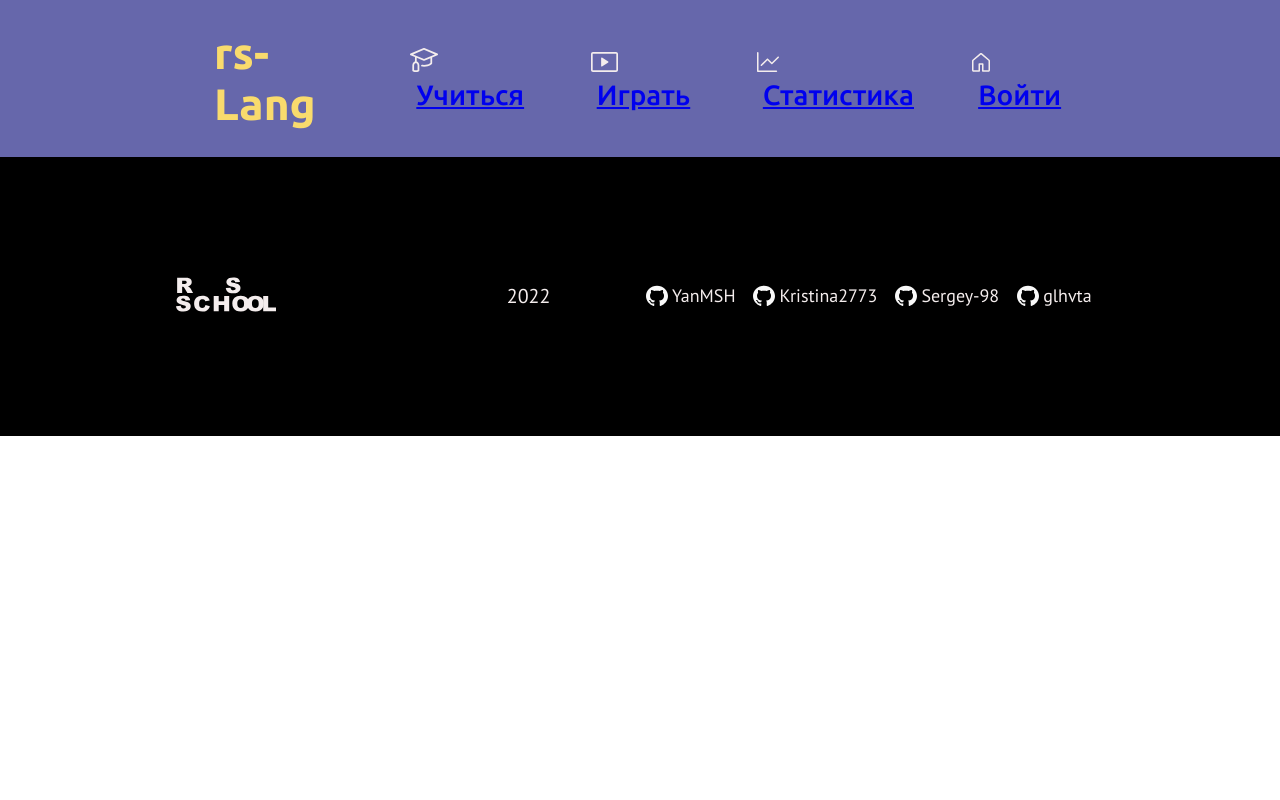
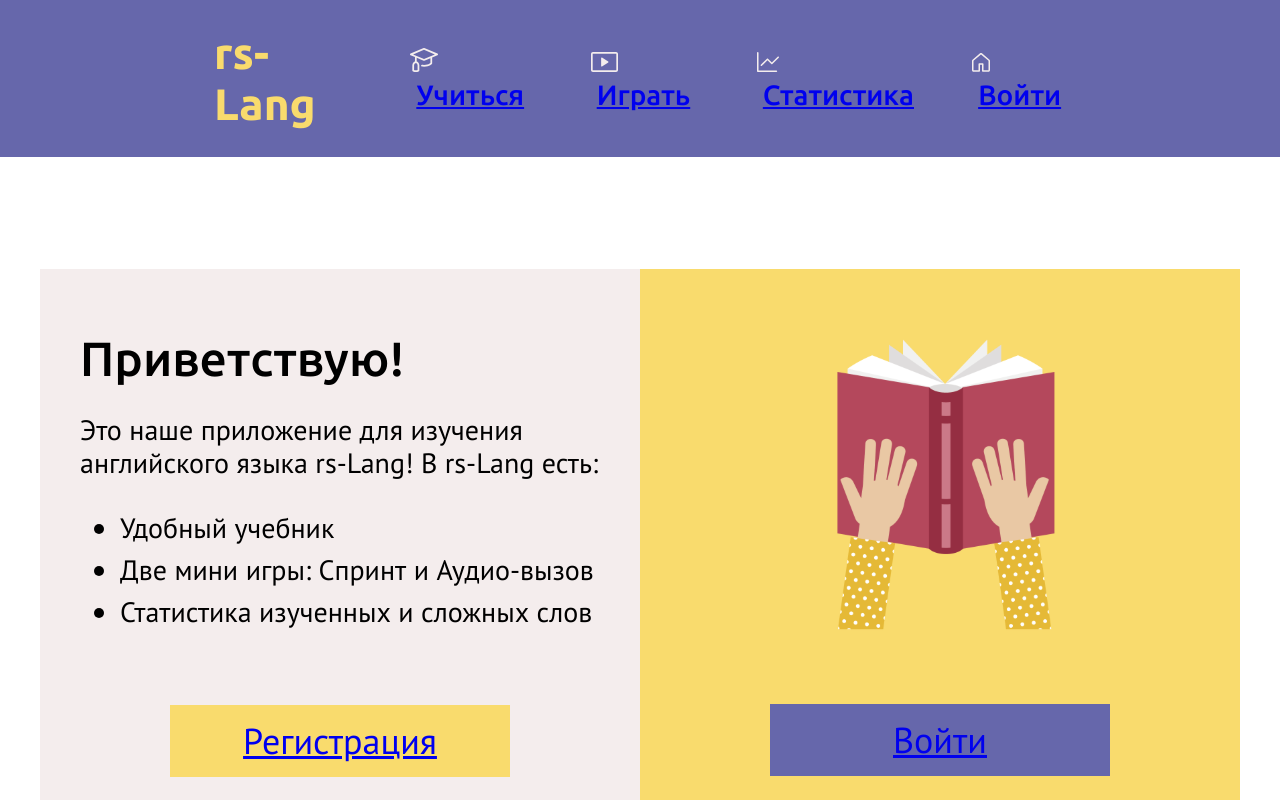
Before and after one commit to YanMSH/rs-Lang-react, a React (Create React App) app: page / in a window 1280 px wide. Shown: the top 800 px of the page. Built offline with nearby package versions, Linux system fonts and the light colour scheme.

Commit message:
feat: add navLinks to pages

```diff
--- a/src/App.tsx
+++ b/src/App.tsx
@@ -13,7 +13,7 @@ function App() {
     <div className={classes.app}>
       <Header />
       <Routes>
-        <Route path="/welcome" element={<WelcomePage />} />
+        <Route path="/*" element={<WelcomePage />} />
         <Route path="/textbook" element={<Textbook />} />
         <Route path="/auth" element={<AuthForm />} />
         <Route path="/registration" element={<RegistrationForm />} />
--- a/src/components/Header/Header.tsx
+++ b/src/components/Header/Header.tsx
@@ -8,15 +8,16 @@ import audiocallIcon from '../../assets/svg/audiocall-icon.svg';
 import statsIcon from '../../assets/svg/stats-icon.svg';
 import loginIcon from '../../assets/svg/login-icon.svg';
 import HeaderLink from './HeaderLink';
+import { NavLink } from 'react-router-dom';
 
 const Header: React.FC = () => {
   return (
     <header className={classes.header}>
       <div className={classes.header__container}>
         <h1 className={classes.header__title}>
-          <a className={classes['header__title-link']} href="#">
+          <NavLink className={classes['header__title-link']} to="/">
             rs-Lang
-          </a>
+          </NavLink>
         </h1>
         <nav className={classes.header__nav}>
           <HeaderLink linkTo="/textbook" iconPath={learnIcon} textContent="Учиться" />
--- a/src/pages/welcome/WelcomeBanner.tsx
+++ b/src/pages/welcome/WelcomeBanner.tsx
@@ -2,6 +2,7 @@ import React from 'react';
 import ClassLister from 'utils/ClassLister';
 import classes from './WelcomeBanner.module.css';
 import welcomeBannerPic from '../../assets/svg/welcome-page-banner.svg';
+import { NavLink } from 'react-router-dom';
 
 const WelcomeBanner: React.FC = () => {
   const classList = ClassLister(classes);
@@ -23,7 +24,7 @@ const WelcomeBanner: React.FC = () => {
           </ul>
         </div>
         <button className={classList('welcome__banner-reg-link', 'welcome__banner-btn')}>
-          Регистрация
+          <NavLink to="/registration">Регистрация</NavLink>
         </button>
       </div>
       <div className={classList('welcome__banner-picture', 'welcome__banner-half')}>
@@ -31,7 +32,7 @@ const WelcomeBanner: React.FC = () => {
           <img src={welcomeBannerPic} />
         </div>
         <button className={classList('welcome__banner-auth-link', 'welcome__banner-btn')}>
-          Войти
+          <NavLink to="/auth">Войти</NavLink>
         </button>
       </div>
     </section>
```
